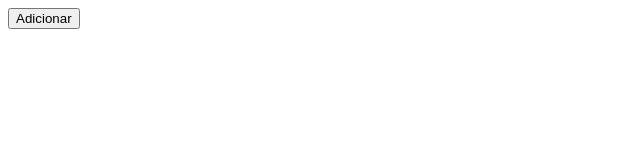
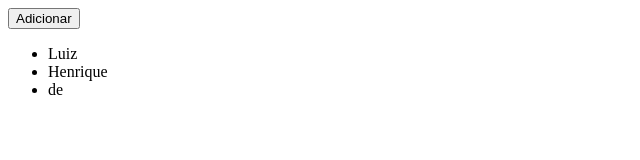
Before and after one commit to MogLuiz/React-unit-test, a React (Vite) app: page / in a window 1280 px wide. Shown: the top 160 px of the page, without its empty margins (0-640 px from the left). Built offline with nearby package versions, Linux system fonts and the light colour scheme.

Commit message:
test: should render list items case test

```diff
--- a/src/App.tsx
+++ b/src/App.tsx
@@ -22,6 +22,11 @@ const src: React.FC = () => {
   return (
     <>
       <button onClick={handleAddNameToList}>Adicionar</button>
+      <ul>
+        {list.map((item) => (
+          <li key={item}>{item}</li>
+        ))}
+      </ul>
     </>
   );
 };
```
Also changed, not shown: 1 other file (tests, documents, lock files or other folders).
